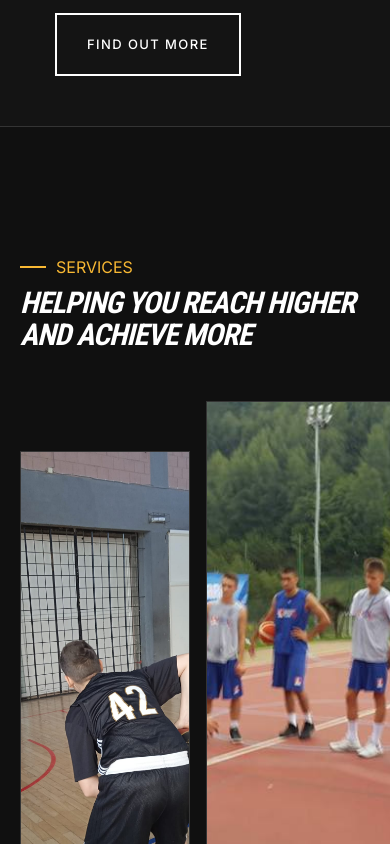
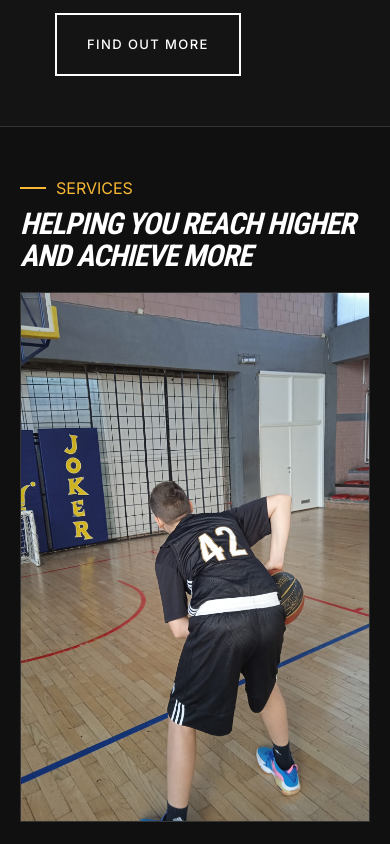
Before and after one commit to krsticzoran/basketball-coach, a Next.js app: page / in a window 390 px wide. Shown: the part 1400-2244 px from the top of the page. Built offline with nearby package versions, Linux system fonts and the light colour scheme.

Commit message:
sevices mobile

```diff
--- a/styles/pages/home.module.scss
+++ b/styles/pages/home.module.scss
@@ -120,7 +120,9 @@
 
 .services {
   @include section($background);
-
+  @include md {
+    padding: 13% 2rem;
+  }
   .container {
     @include container;
     .heading {
@@ -130,12 +132,24 @@
       @include grid(3, start);
       grid-column-gap: 4vmin;
       margin-top: 0;
+      @include md {
+        grid: none;
+      }
 
       .service-one {
         padding-top: 100px;
+        @include md {
+          padding: 0;
+          @include spacing(margin-top, 3);
+          @include spacing(margin-bottom, 5);
+        }
       }
       .service-two {
         padding-top: 50px;
+        @include md {
+          padding: 0;
+          @include spacing(margin-bottom, 5);
+        }
       }
 
       .service-img {
```
